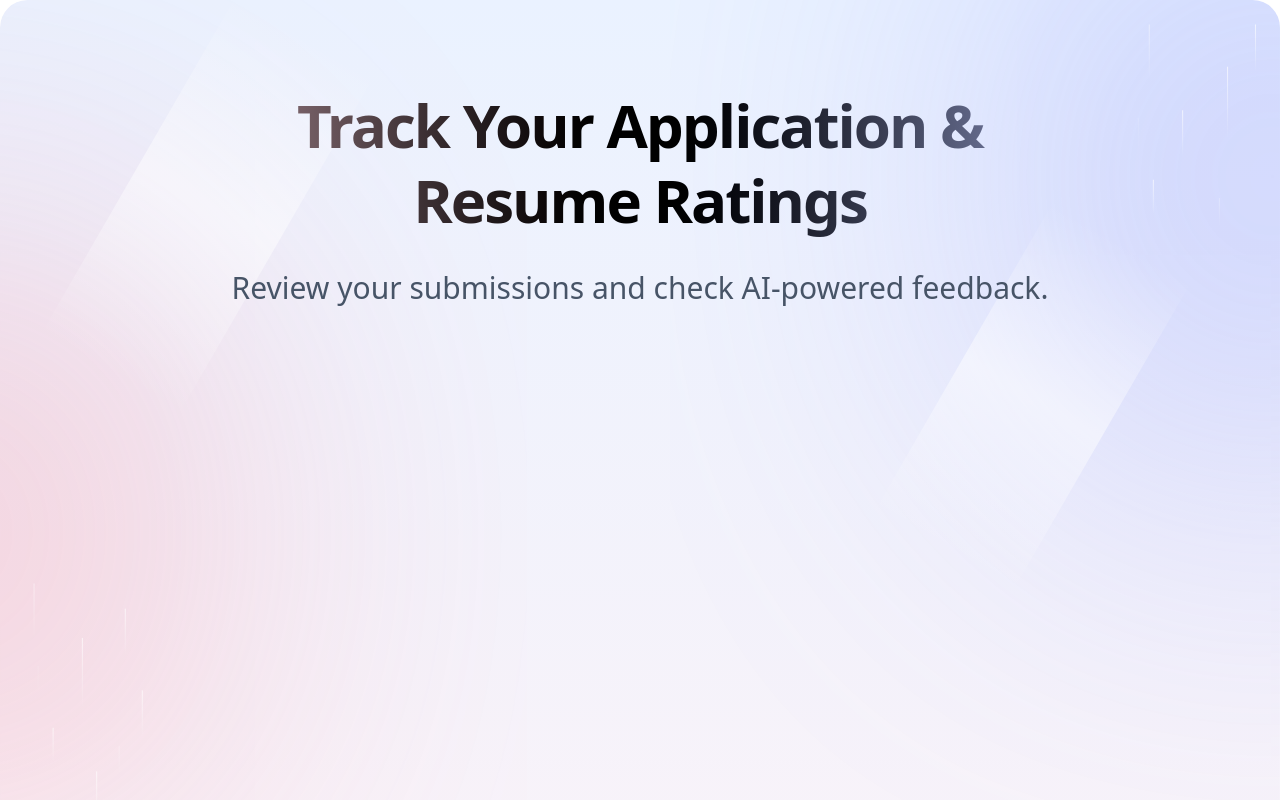
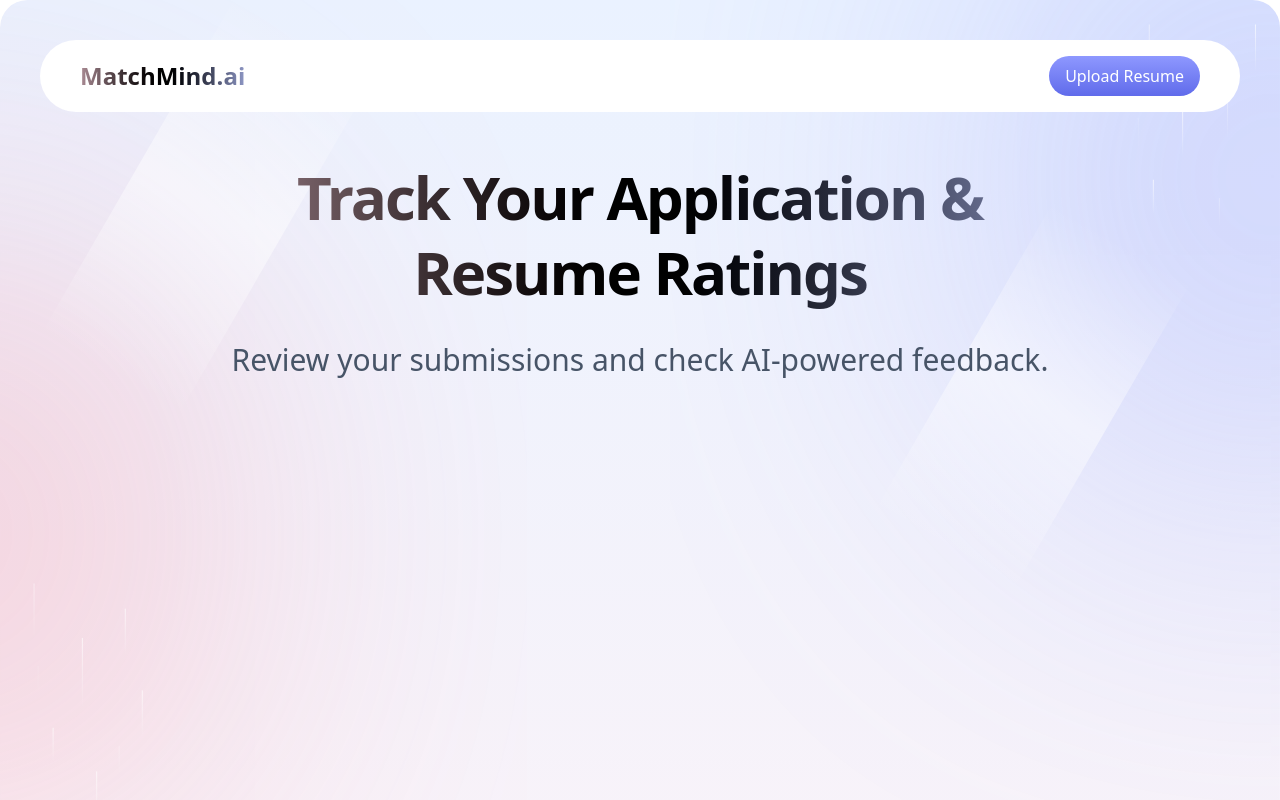
Before and after one commit to tejasekhande1/ai-powered-applicant-tracking-system, a React (Vite) app: page / in a window 1280 px wide. Built offline with nearby package versions, Linux system fonts and the light colour scheme; a web font is replaced by a local one.

Commit message:
Add navbar component

```diff
--- a/src/App.tsx
+++ b/src/App.tsx
@@ -1,9 +1,12 @@
 import './App.css'
+import Navbar from "./components/Navbar.tsx";
 
 function App() {
 
     return (
         <main className="bg-[url('/images/bg-main.svg')] bg-cover">
+            <Navbar />
+
             <section className="main-section">
                 <div className="page-heading">
                     <h1>Track Your Application & Resume Ratings</h1>
--- /dev/null
+++ b/src/components/Navbar.tsx
@@ -0,0 +1,17 @@
+import {Link} from "react-router";
+
+function Navbar() {
+    return (
+        <nav className="navbar">
+            <Link to="/">
+                <p className="text-2xl font-bold text-gradient">MatchMind.ai</p>
+            </Link>
+
+            <Link to="/upload" className="primary-button w-fit">
+                Upload Resume
+            </Link>
+        </nav>
+    )
+}
+
+export default Navbar;
--- a/src/main.tsx
+++ b/src/main.tsx
@@ -1,7 +1,10 @@
 import { createRoot } from 'react-dom/client'
 import './index.css'
 import App from './App.tsx'
+import {BrowserRouter} from "react-router";
 
 createRoot(document.getElementById('root')!).render(
-    <App />
+    <BrowserRouter>
+        <App />
+    </BrowserRouter>
 )
```
